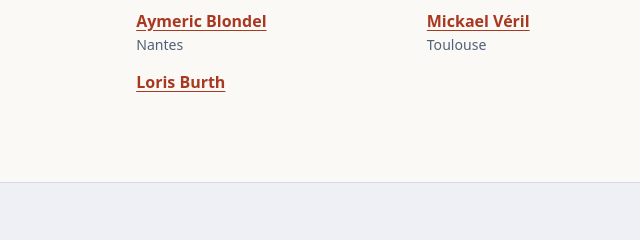
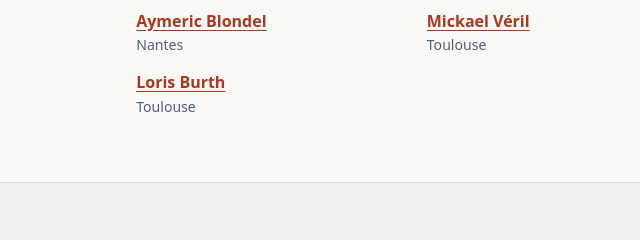
Before and after one commit to pfloos/QUESTDB, a plain HTML site: page website/index.html in a window 1280 px wide. Shown: the part 2737-2977 px from the top of the page, 515-1155 px from the left. Drawn offline with Linux system fonts and the light colour scheme; files whose address does not match are found by name.

Commit message:
List Toulouse for QUESTDB contributor Loris Burth

```diff
--- a/website/index.html
+++ b/website/index.html
@@ -199,7 +199,7 @@
         <li><a href="https://mveril.github.io">Mickael Véril</a><span>Toulouse</span></li>
         <li><a href="https://ydrnan.github.io/damour">Yann Damour</a><span>Toulouse</span></li>
         <li><a href="https://antoine-marie.github.io">Antoine Marie</a><span>Toulouse</span></li>
-        <li><a href="https://github.com/lburth">Loris Burth</a></li>
+        <li><a href="https://github.com/lburth">Loris Burth</a><span>Toulouse</span></li>
       </ul>
     </section>
     <section class="project-support" id="support" aria-labelledby="support-title">
```
Also changed, not shown: 1 other file.
